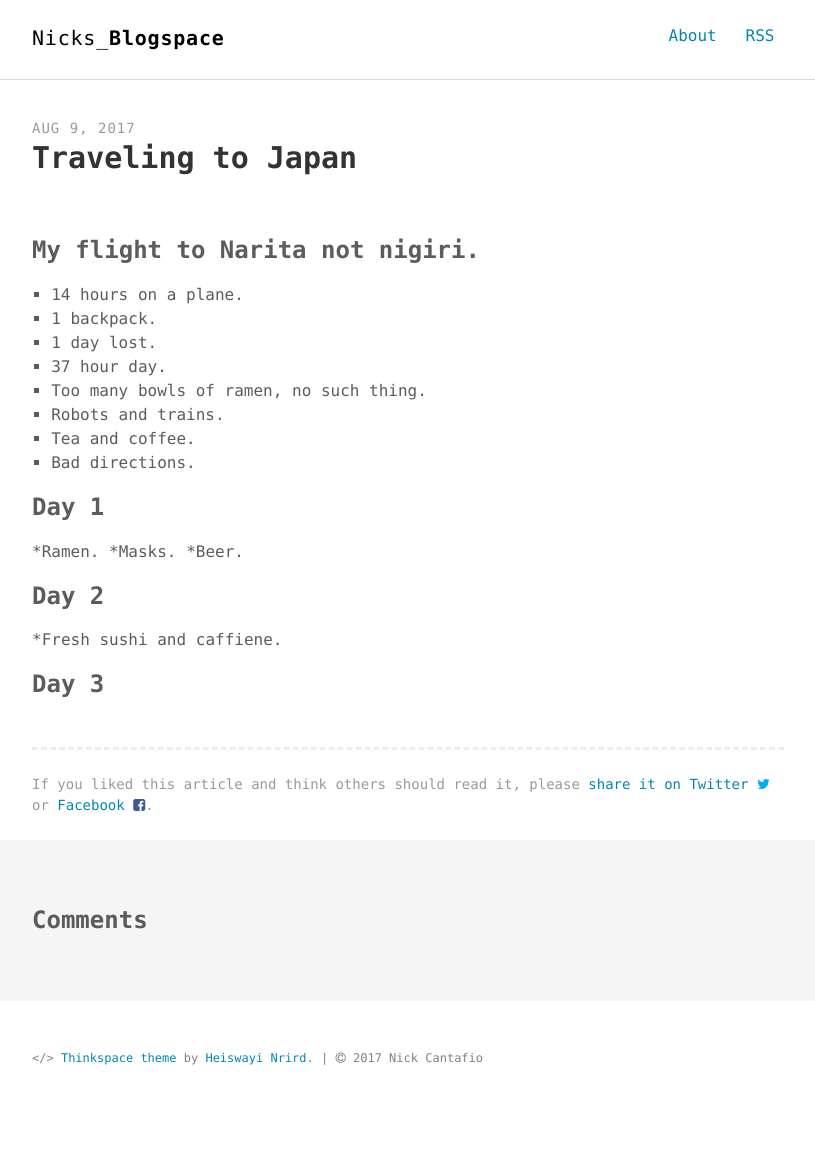
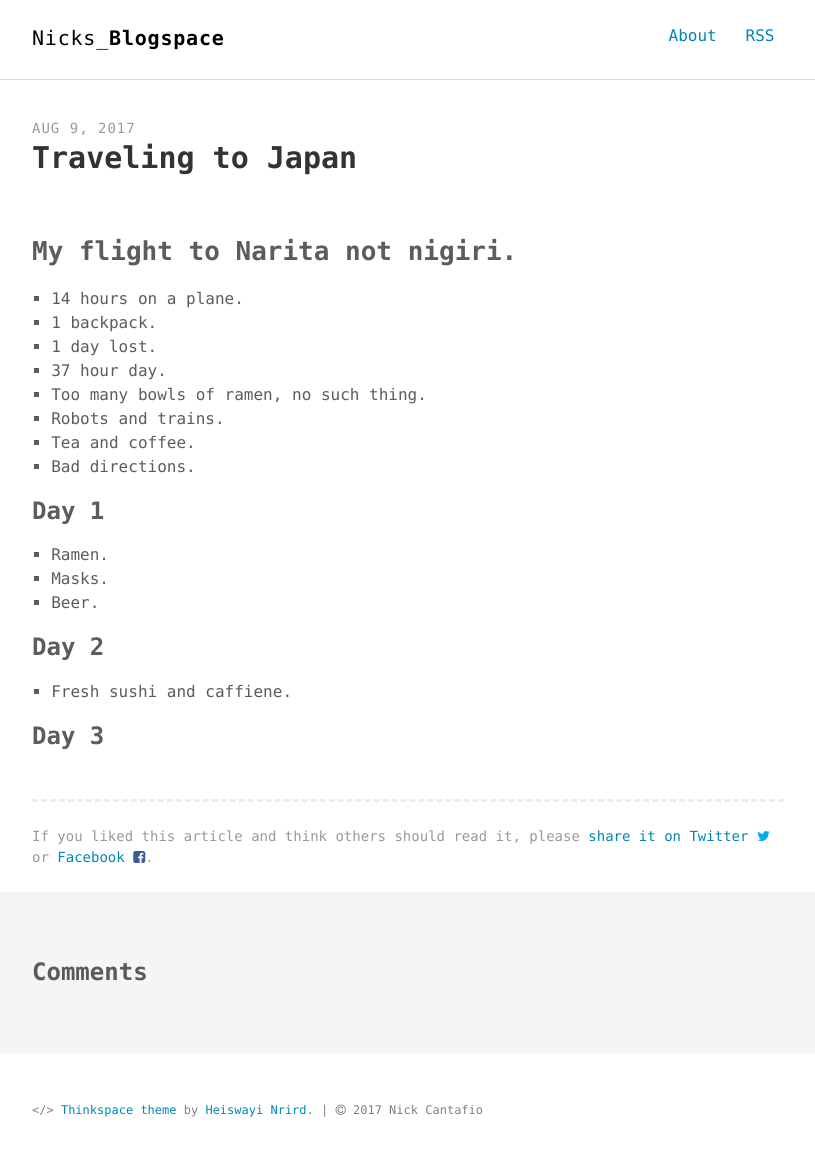
Before and after one commit to nickcanny/nickcanny.github.io, a Jekyll site: the page built from _posts/2017-8-9-Japan.md, in a window 1280 px wide. Shown: the whole page, without its empty margins (232-1047 px from the left). Built offline with Jekyll 4.4.1, drawn with Linux system fonts in a browser that asks for light colours; comment, search, counter and statistics services are not loaded; before the commit the page ends 1115 px from its top, so only the background shows below that.

```diff
--- a/_posts/2017-8-9-Japan.md
+++ b/_posts/2017-8-9-Japan.md
@@ -6,7 +6,7 @@ description: "Travel to Japan"
 keywords: "dummy content"
 ---
 
-### My flight to Narita not nigiri.
+## My flight to Narita not nigiri.
 * 14 hours on a plane.
 * 1 backpack.
 * 1 day lost.
@@ -17,11 +17,11 @@ keywords: "dummy content"
 * Bad directions.
 
 ### Day 1
-*Ramen.
-*Masks.
-*Beer.
+* Ramen.
+* Masks.
+* Beer.
 
 ### Day 2
-*Fresh sushi and caffiene.
+* Fresh sushi and caffiene.
 
 ### Day 3
```
